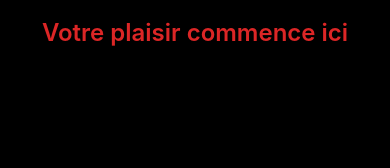
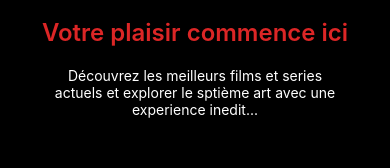
Before and after one commit to isaaconekongalobobo/theMovieAppByOnek-Mobile, a React Native app: screen /Tabs in a window 390 px wide. Shown: the part 258-426 px from the top of the page. Built offline with nearby package versions, Linux system fonts and the light colour scheme.

Commit message:
Premier texte de la page d'accueil

```diff
--- a/screens/accueill/accueill.tsx
+++ b/screens/accueill/accueill.tsx
@@ -7,7 +7,8 @@ const Accueill = () => {
             <ScrollView className='w-full pt-20' >
                 <View className='items-center gap-5'>
                     <Image source={require('../../assets/avatar-cover.jpg')}  className='w-[90%] h-44 rounded-xl ' />
-                    <Text className='text-red-600 text-[1.5rem] font-semibold text-left '>Votre plaisir commence ici</Text>
+                        <Text className='text-red-600 text-[1.5rem] font-semibold text-left '>Votre plaisir commence ici</Text>
+                        <Text className='text-white px-10 text-center'>Découvrez les meilleurs films et series actuels et explorer le sptième art avec une experience inedit...</Text>
                 </View>
             </ScrollView>
         </View>
```
